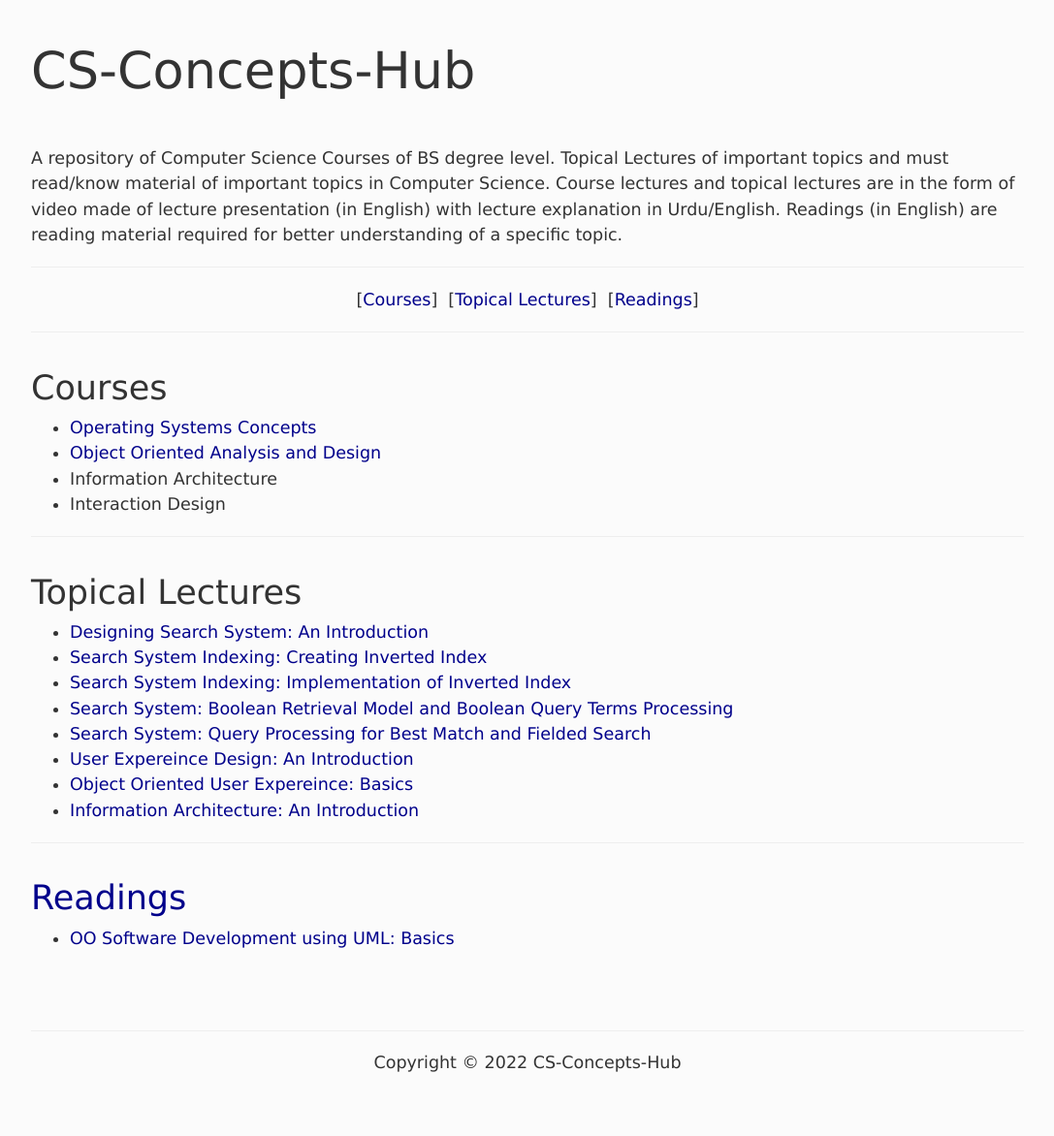
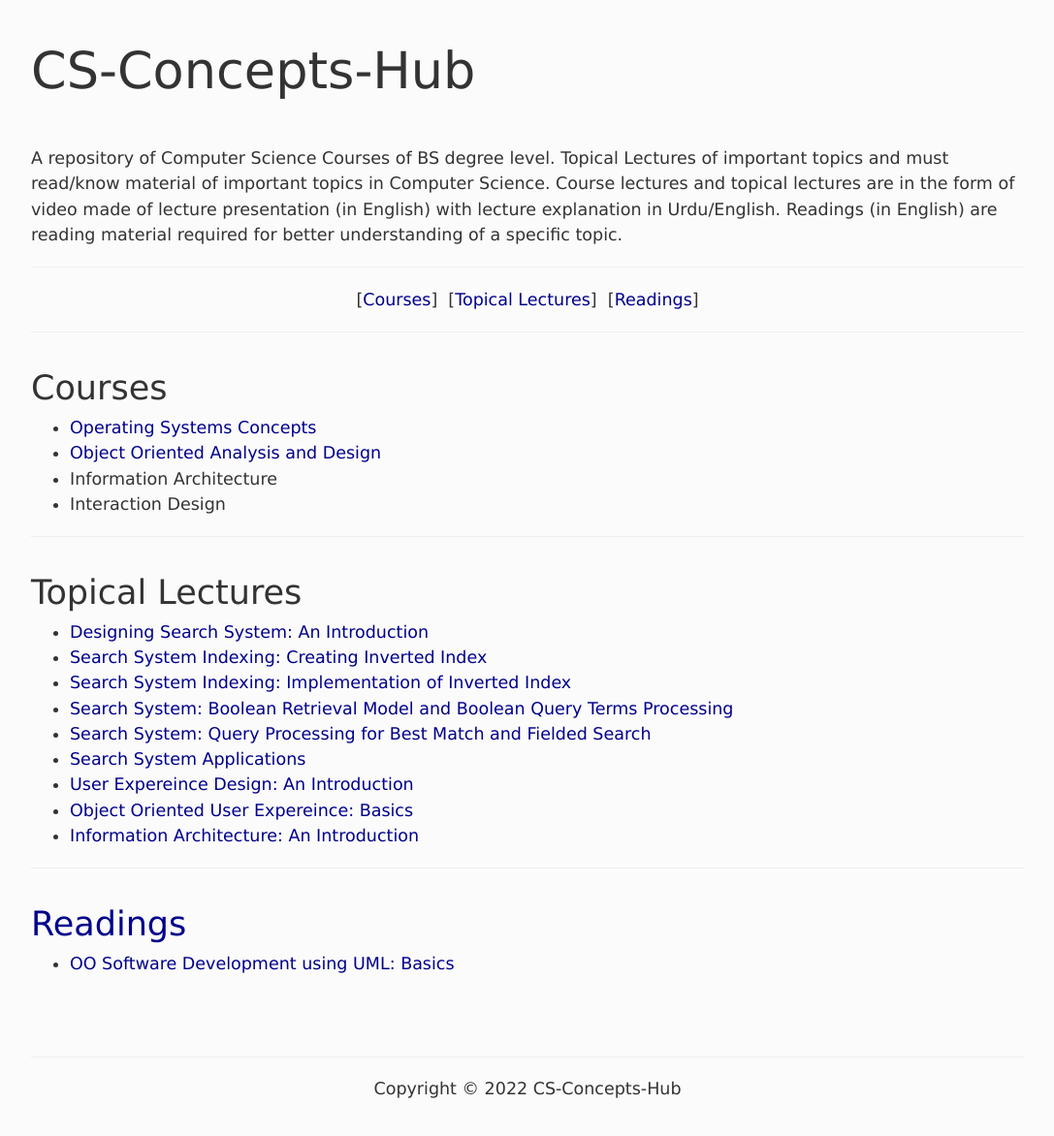
Before and after one commit to CS-Concepts-hub/CS-Concepts-hub, a Jekyll site: the page built from index.html, in a window 1280 px wide, cut to the strip 104-1327 px from the top of the page. Shown: the top 1172 px of the strip at 97% size, without its empty margins (96-1183 px from the left). Built offline with Jekyll 4.4.1, drawn with Linux system fonts in a browser that asks for light colours.

Commit message:
Update index.html

```diff
--- a/index.html
+++ b/index.html
@@ -34,6 +34,7 @@ weight: 0
 			<li><a href="https://youtu.be/LCgNBajep8w" target="youtube">Search System Indexing: Implementation of Inverted Index</a></li>
 			<li><a href="https://youtu.be/Jb_GH2UebxY" target="youtube">Search System: Boolean Retrieval Model and Boolean Query Terms Processing</a></li>
 			<li><a href="https://youtu.be/AzDh8RcoT6Q" target="youtube">Search System: Query Processing for Best Match and Fielded Search</a></li>
+			<li><a href="https://youtu.be/8uTnYRHYhjk" target="youtube">Search System Applications</a></li>
 			<li><a href="https://youtu.be/MhMoJnTl338" target="youtube">User Expereince Design: An Introduction</a></li>
 			<li><a href="https://youtu.be/nfy-VGv6AQE" target="youtube">Object Oriented User Expereince: Basics</a></li>
 			<li><a href="https://youtu.be/iFMCG7Kcyr8" target="youtube">Information Architecture: An Introduction</li>
```
